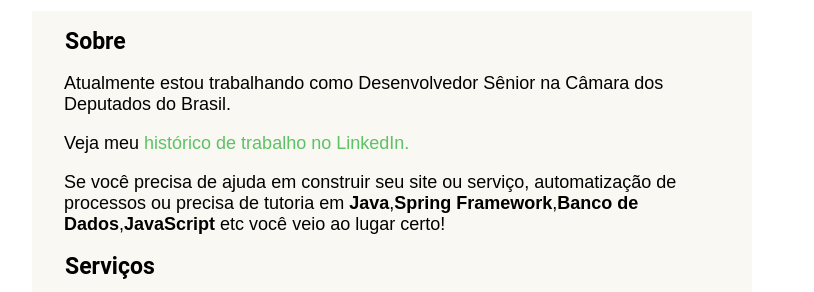
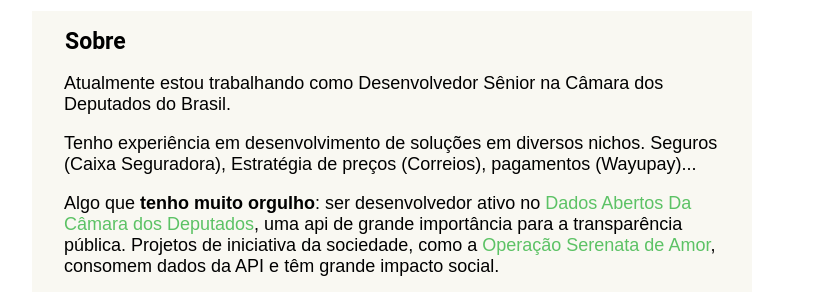
Before and after one commit to vitormarcal/personal_page, a website: page views/index.html in a window 1280 px wide. Shown: the part 466-758 px from the top of the page, without its empty margins (248-1062 px from the left). Drawn offline with Linux system fonts and the light colour scheme.

Commit message:
update texto sobre

```diff
--- a/views/index.html
+++ b/views/index.html
@@ -42,7 +42,11 @@
             <article>
                 <h3>Sobre</h3>
                 <p>Atualmente estou trabalhando como Desenvolvedor Sênior na Câmara dos Deputados do Brasil.</p>
-                <p>Veja meu <a href="https://www.linkedin.com/in/vitormarcal" target="_blank" title="">histórico de trabalho no LinkedIn.</a></p>
+                <p>Tenho experiência em desenvolvimento de soluções em diversos nichos. Seguros (Caixa Seguradora), Estratégia de preços (Correios), pagamentos (Wayupay)...</p>
+                <p>Algo que <strong>tenho muito orgulho</strong>: ser desenvolvedor ativo no
+                    <a href="https://dadosabertos.camara.leg.br" target="_blank" title="API Restful da Câmara do Deputaoos">Dados Abertos Da Câmara dos Deputados</a>,
+                    uma api de grande importância para a transparência pública. Projetos de iniciativa da sociedade, como a
+                    <a href="https://serenata.ai/" target="_blank" title="Inteligênia artificial para controle social da administração pública.">Operação Serenata de Amor</a>, consomem dados da API e têm grande impacto social. </p>
                 <p>Se você precisa de ajuda em construir seu site ou serviço, automatização de processos ou precisa de tutoria em
                     <b>Java</b>,<b>Spring Framework</b>,<b>Banco de Dados</b>,<b>JavaScript</b> etc você veio ao lugar certo!</p>
                 <h3>Serviços</h3>
```
